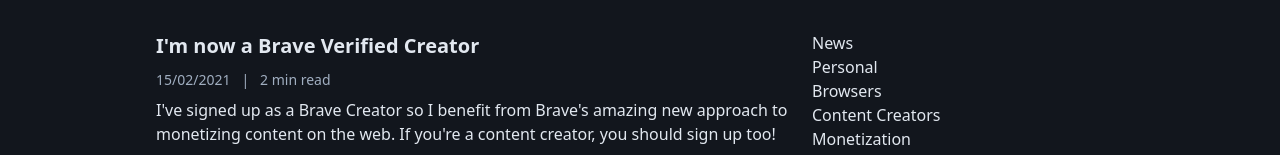
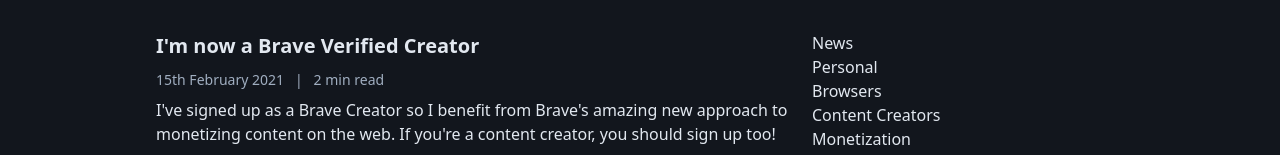
Before and after one commit to ryanmaffey/ryanmaffey.dev, a Next.js app: page / in a window 1280 px wide. Shown: the part 602-757 px from the top of the page. Built offline with nearby package versions, Linux system fonts and the light colour scheme.

Commit message:
feat: better date formatting

```diff
--- a/components/post-link.tsx
+++ b/components/post-link.tsx
@@ -4,6 +4,7 @@
 import { IPost } from "../types";
 import { Anchor } from "./anchor";
 import { SERIES_ID_MAP } from "../constants/series";
+import { formatDate } from "../utils/formatDate";
 
 interface IProps {
     post: IPost;
@@ -29,7 +30,7 @@
         </Link>
         <div className="mb-2 text-gray-500 text-sm">
             <time dateTime={props.post.meta.date}>
-                {props.post.meta.date.split("-").reverse().join("/")}
+                {formatDate(new Date(props.post.meta.date))}
             </time>{" "}
             &nbsp; | &nbsp; <span>{props.post.meta.readTime} min read</span>
         </div>
--- a/components/post.tsx
+++ b/components/post.tsx
@@ -10,6 +10,7 @@
 import { SERIES_ID_MAP } from "../constants/series";
 import { Anchor } from "./anchor";
 import { TagList } from "./tag-list";
+import { formatDate } from "../utils/formatDate";
 
 export const Post: React.FunctionComponent<{
     post: IPost;
@@ -54,7 +55,7 @@
                 <h1>{props.post.meta.title}</h1>
                 <p className="text-sm mb-0">
                     <time className="text-sm" dateTime={props.post.meta.date}>
-                        {props.post.meta.date.split("-").reverse().join("/")}
+                        {formatDate(new Date(props.post.meta.date))}
                     </time>{" "}
                     &nbsp; | &nbsp; {props.post.meta.readTime} min read
                 </p>
--- /dev/null
+++ b/utils/formatDate.ts
@@ -0,0 +1,22 @@
+import { toOrdinalNumber } from "./toOrdinalNumber";
+
+const MONTHS = [
+    "January",
+    "February",
+    "March",
+    "April",
+    "May",
+    "June",
+    "July",
+    "August",
+    "September",
+    "October",
+    "November",
+    "December",
+];
+
+export const formatDate = (date: Date) => {
+    return `${toOrdinalNumber(date.getDate())} ${
+        MONTHS[date.getMonth()]
+    } ${date.getFullYear()}`;
+};
--- /dev/null
+++ b/utils/toOrdinalNumber.ts
@@ -0,0 +1,14 @@
+export const toOrdinalNumber = (num: number) => {
+    var j = num % 10,
+        k = num % 100;
+    if (j == 1 && k != 11) {
+        return num + "st";
+    }
+    if (j == 2 && k != 12) {
+        return num + "nd";
+    }
+    if (j == 3 && k != 13) {
+        return num + "rd";
+    }
+    return num + "th";
+};
```
